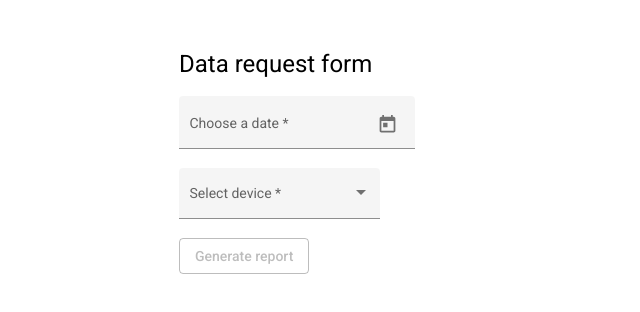
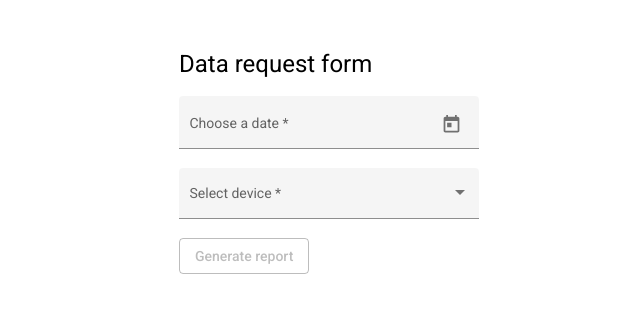
Before and after one commit to natali-gracia/ng-request-form, an Angular app: page / in a window 1280 px wide. Shown: the top 312 px of the page, without its empty margins (161-801 px from the left). Built offline with nearby package versions, Linux system fonts and the light colour scheme.

Commit message:
added input style

```diff
--- a/src/app/devices/devices.component.ts
+++ b/src/app/devices/devices.component.ts
@@ -20,8 +20,8 @@ export class DevicesComponent implements OnInit {
   constructor() { }
 
   devices: Device[] = [
-    {value: 'temperature', viewValue: 'Temperature Device'},
-    {value: 'humidity', viewValue: 'Humidity Device'}
+    {value: 'temperature', viewValue: 'Temperature measurement'},
+    {value: 'humidity', viewValue: 'Humidity measurement'}
   ]
 
   ngOnInit(): void {
--- a/src/styles.css
+++ b/src/styles.css
@@ -2,3 +2,7 @@
 
 html, body { height: 100%; }
 body { margin: 0; font-family: Roboto, "Helvetica Neue", sans-serif; }
+
+.mat-form-field {
+    width: 300px;
+}
```
